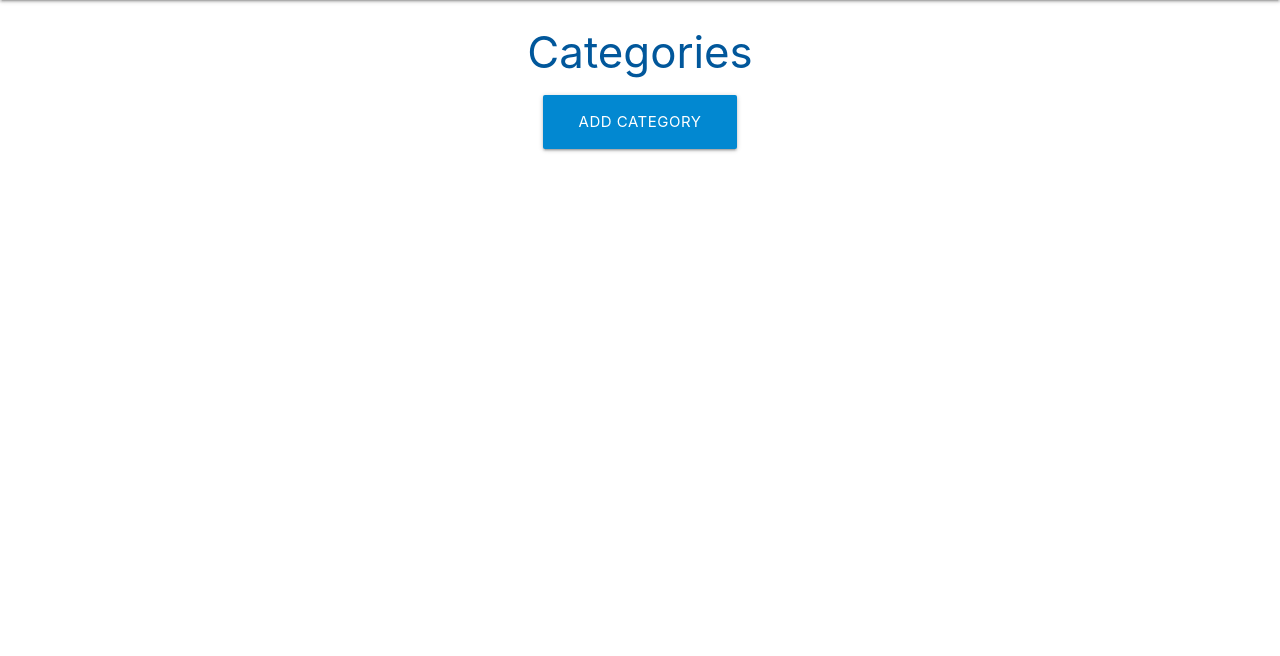
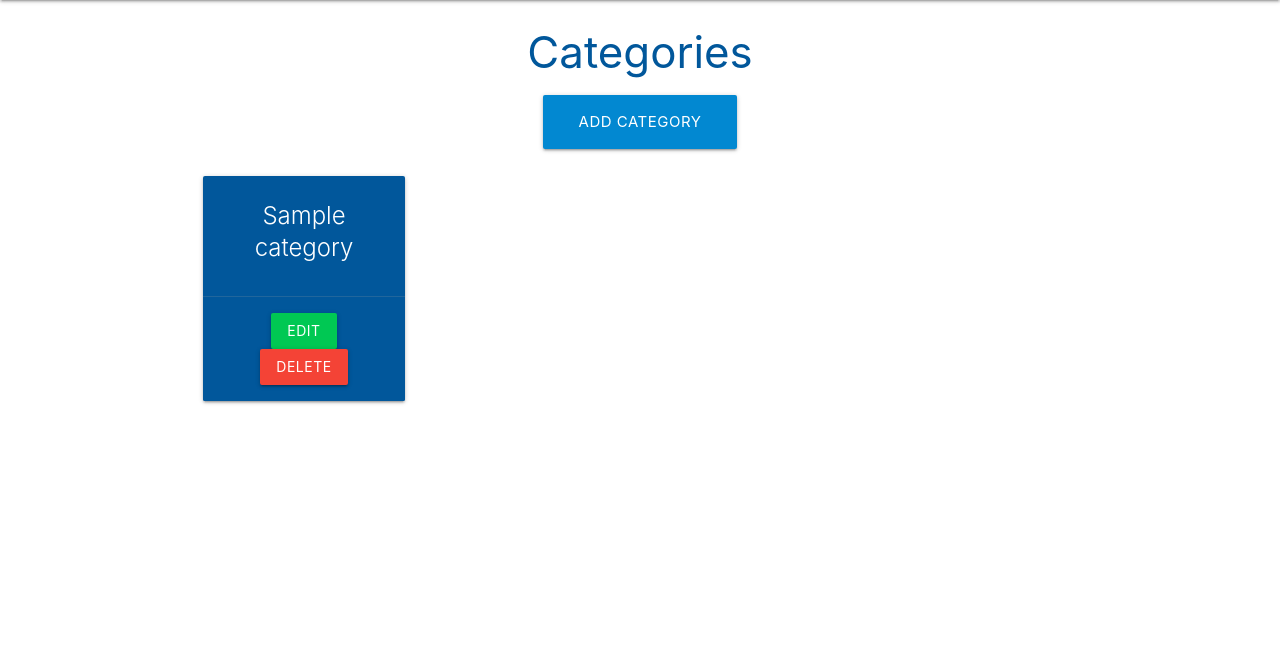
Before and after one commit to PaulModaley/Task-Manager, a Flask app: page /categories in a window 1280 px wide. Shown: the part 64-720 px from the top of the page. Run offline with Flask 2, Linux system fonts and the light colour scheme; tables that the repository leaves empty hold one stand-in row (values such as "Sample post").

Commit message:
add category viewing functionality

```diff
--- a/taskmanager/routes.py
+++ b/taskmanager/routes.py
@@ -10,7 +10,8 @@ def home():
 
 @app.route("/categories")
 def categories():
-    return render_template("categories.html")
+    categories = Category.query.order_by(Category.category_name).all()
+    return render_template("categories.html", categories=categories)
 
 
 @app.route("/add_category", methods=["GET", "POST"])
--- a/taskmanager/templates/base.html
+++ b/taskmanager/templates/base.html
@@ -34,7 +34,7 @@
         <ul class="sidenav" id="mobile-demo">
             <li><a href="{{ url_for('home') }}">Home</a></li>
             <li><a href="">New Task</a></li>
-            <li><a href="">Categories</a></li>
+            <li><a href="{{ url_for('categories') }}">Categories</a></li>
         </ul>
     </header>
 
--- a/taskmanager/templates/categories.html
+++ b/taskmanager/templates/categories.html
@@ -11,4 +11,20 @@
     </div>
 </div>
 
+<div class="row">
+    {% for category in categories %}
+    <div class="col s12 m6 l3">
+        <div class="card light-blue darken-4 center-align">
+            <div class="card-content white-text">
+                <span class="card-title">{{ category.category_name }}</span>
+            </div>
+            <div class="card-action">
+                <a href="#" class="btn green accent-4">Edit</a>
+                <a href="#" class="btn red">Delete</a>
+            </div>
+        </div>
+    </div>
+    {% endfor %}
+</div>
+
 {% endblock %}
```
